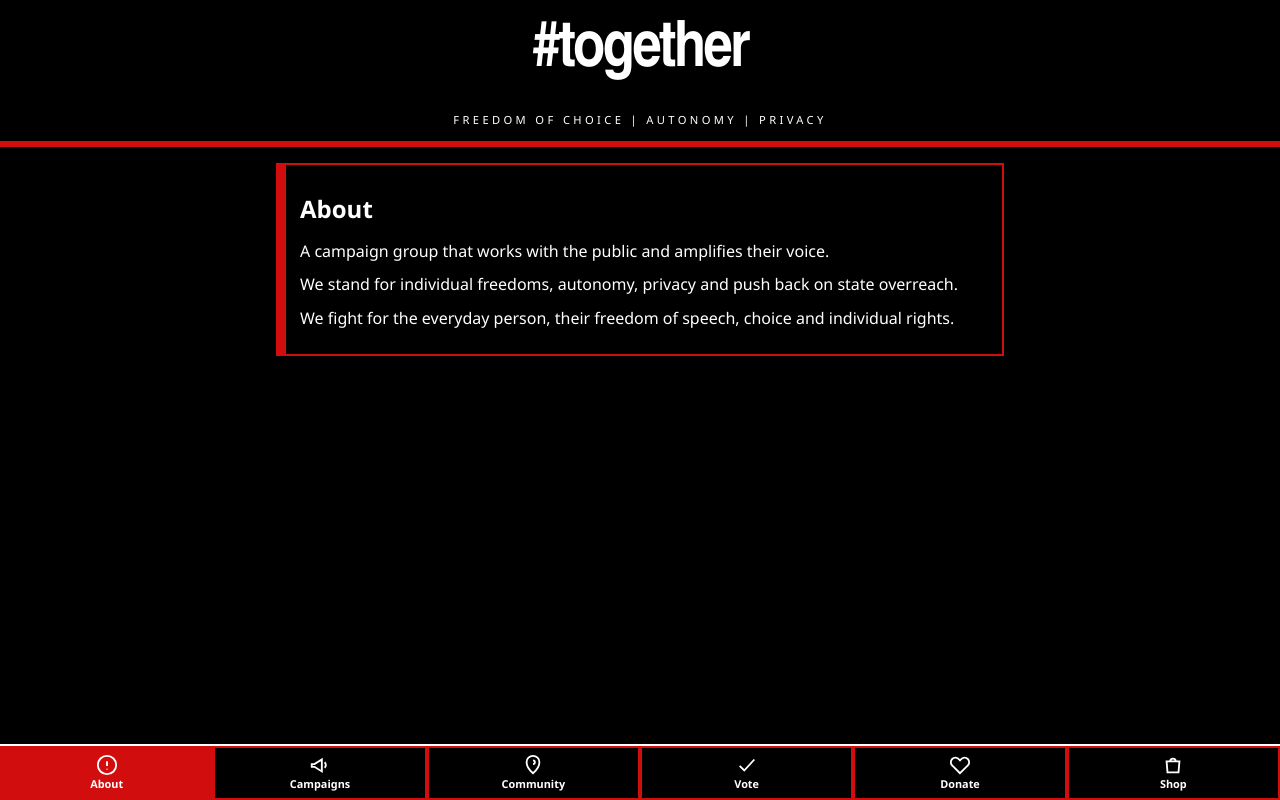
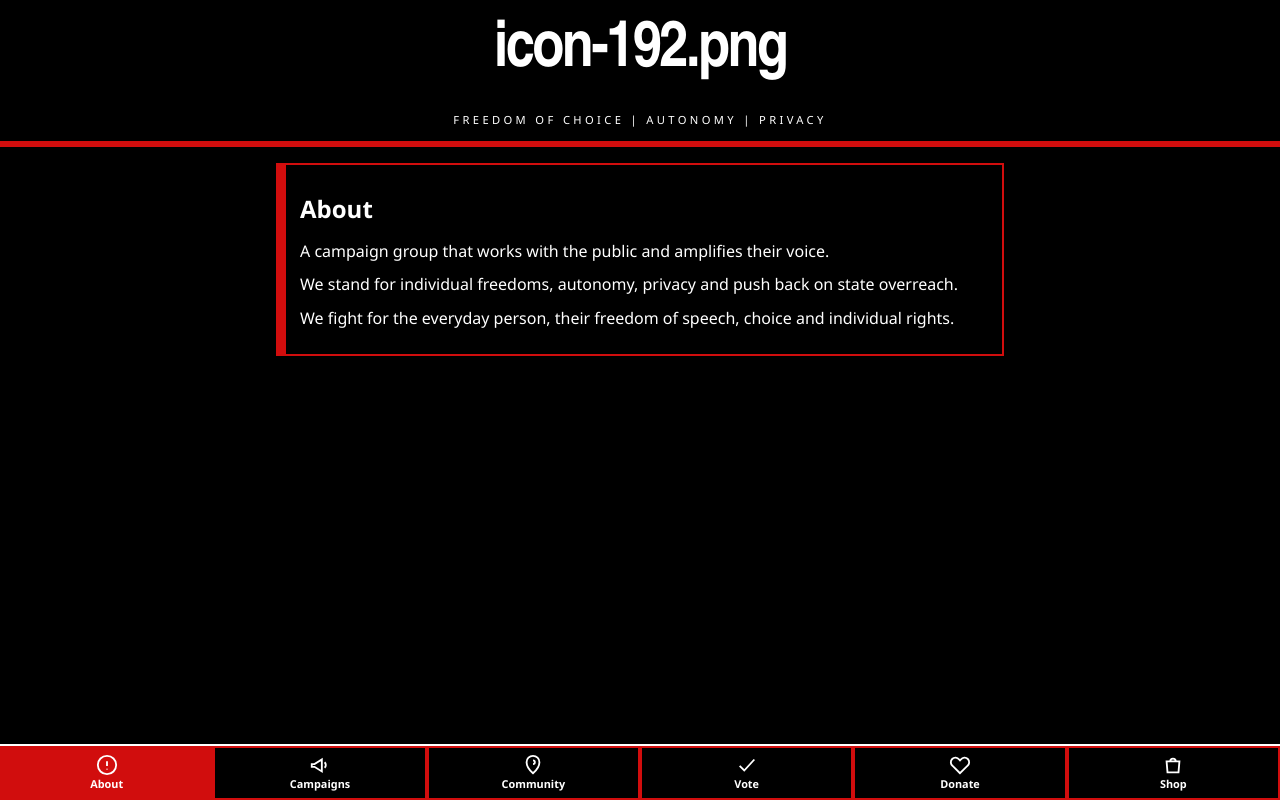
Before and after one commit to SwitchAIRobot/together, a plain HTML site: page index.html in a window 1280 px wide. Drawn offline with Linux system fonts and the light colour scheme.

Commit message:
Change header title to 'icon-192.png'

```diff
--- a/index.html
+++ b/index.html
@@ -2,7 +2,7 @@
 <title>icon-192.png</title><meta name="theme-color" content="#000000"><link rel="manifest" href="manifest.webmanifest">
 <link rel="icon" href="icon.svg"><link rel="apple-touch-icon" href="icon-192.png">
 <link rel="stylesheet" href="leaflet.css"><link rel="stylesheet" href="styles.css"></head><body>
-<header><h1>#together</h1><p>Freedom of choice | Autonomy | Privacy</p></header>
+<header><h1>icon-192.png</h1><p>Freedom of choice | Autonomy | Privacy</p></header>
 <main id="app" tabindex="-1"></main>
 <nav id="nav" aria-label="Main"></nav>
 <script src="fuse.min.js"></script><script src="leaflet.js"></script><script src="app.js"></script></body></html>
```
